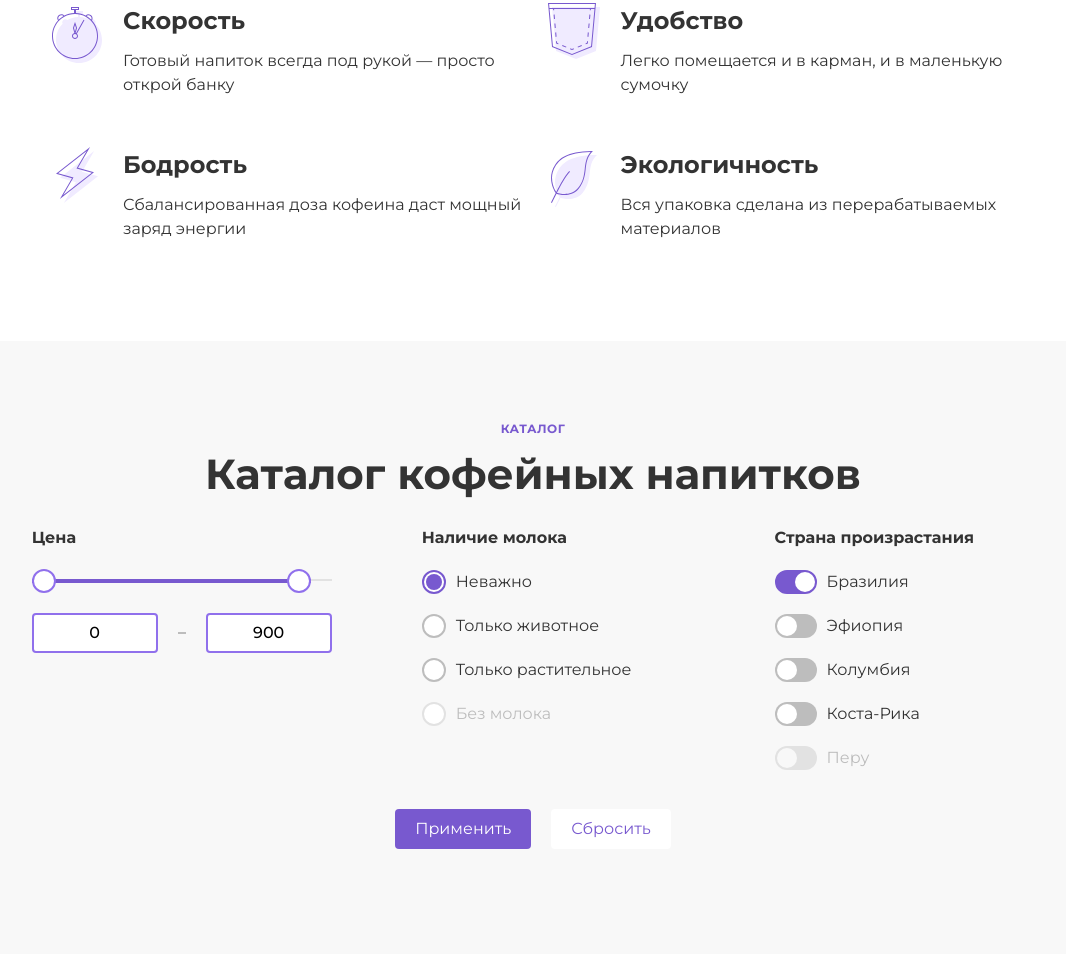
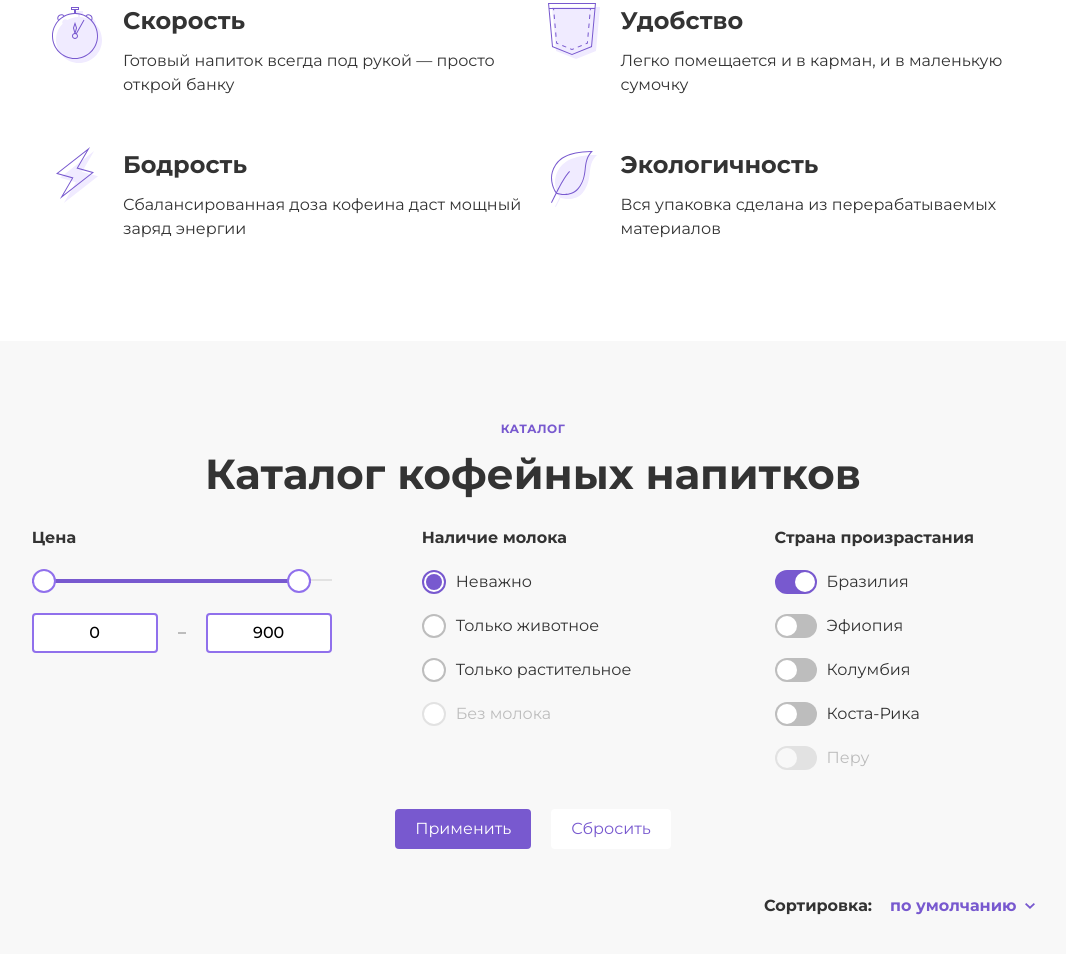
Before and after one commit to NeXan87/Drink2Go, a website: page source/index.html in a window 1280 px wide. Shown: the part 616-1570 px from the top of the page, without its empty margins (107-1173 px from the left). Drawn offline with nearby package versions, Linux system fonts and the light colour scheme; files that its build step writes are made by us from their sources.

Commit message:
Верстает кнопку сортировки

```diff
--- a/source/index.html
+++ b/source/index.html
@@ -287,7 +287,17 @@
             </div>
           </form>
           <div class="catalog__result">
-
+            <div class="catalog__sort">
+              <label class="catalog__label">
+                <span class="catalog__label-text">Сортировка:</span>
+                <select class="catalog__select select" name="sort">
+                  <option value="default" selected>по умолчанию</option>
+                  <option value="expensive">сначала дорогие</option>
+                  <option value="cheap">сначала дешёвые</option>
+                  <option value="high-rating">высокий рейтинг</option>
+                </select>
+              </label>
+            </div>
           </div>
         </div>
       </section>
--- a/source/sass/blocks/catalog.scss
+++ b/source/sass/blocks/catalog.scss
@@ -47,16 +47,18 @@
   text-align: center;
 
   @include vp-min-1440 {
-    margin-bottom: 40px;
+    margin-bottom: 36px;
 
     grid-column: 1 / -1;
   }
 }
 
 .catalog__form {
+  margin-bottom: 37px;
+
   @include vp-min-768 {
     display: grid;
-    margin-bottom: 44px;
+    margin-bottom: 41px;
 
     row-gap: 39px;
     grid-template-columns: repeat(3, 1fr);
@@ -64,6 +66,7 @@
   }
   @include vp-min-1440 {
     width: 318px;
+    margin-top: 4px;
 
     row-gap: 30px;
     justify-items: start;
@@ -300,3 +303,30 @@
     }
   }
 }
+
+.catalog__sort {
+  width: fit-content;
+  margin: 0 auto;
+  margin-bottom: 20px;
+
+  @include vp-min-768 {
+    margin: 0 0 26px auto;
+  }
+}
+
+.catalog__label {
+  display: flex;
+  align-items: center;
+}
+
+.catalog__label-text {
+  margin-right: 8px;
+
+  font-weight: 600;
+  font-size: 16px;
+  line-height: 24px;
+}
+
+.catalog__select {
+  width: 165px;
+}
--- /dev/null
+++ b/source/sass/blocks/select.scss
@@ -0,0 +1,24 @@
+.select {
+  padding: 4px 25px 4px 10px;
+
+  font-weight: 600;
+  font-size: 16px;
+  line-height: 24px;
+  font-family: inherit;
+  color: $color-slate-blue;
+
+  background-color: transparent;
+  background-image: url("../../img/svg/arrow-down.svg");
+  background-repeat: no-repeat;
+  background-position: right 10px center;
+  border: 0;
+  cursor: pointer;
+
+  appearance: none;
+
+  &:hover,
+  &:focus {
+    background-color: $color-magnolia;
+    border-radius: 4px;
+  }
+}
--- a/source/sass/style.scss
+++ b/source/sass/style.scss
@@ -13,6 +13,7 @@
 @import "blocks/field";
 @import "blocks/radio";
 @import "blocks/checkbox";
+@import "blocks/select";
 @import "blocks/title";
 @import "blocks/subtitle";
 @import "blocks/price";
```
Also changed, not shown: source/img/svg/arrow-down.svg (added).
